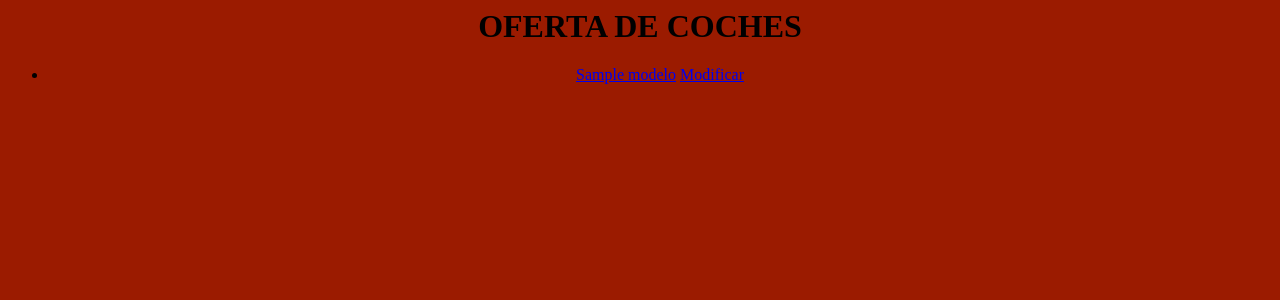
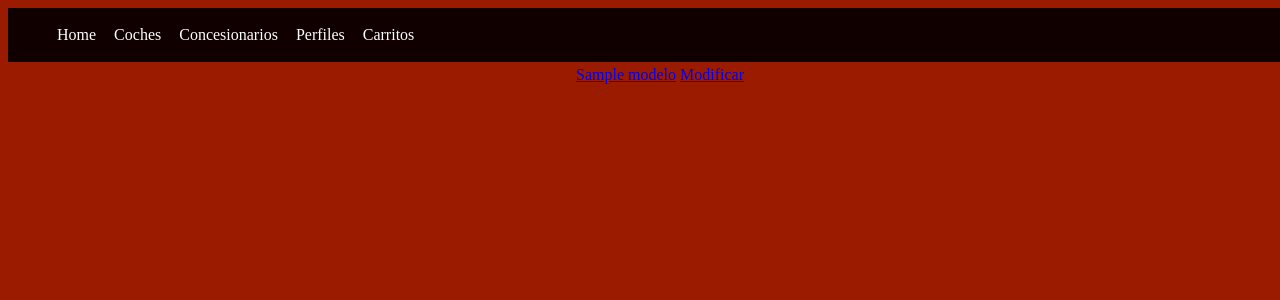
Before and after one commit to CarlosMontesino02/DjangoAppConceisonario, a Django app: template concesionario_app/templates/concesionario_app/coche_list.html in a window 1280 px wide. Shown: the top 300 px of the page. Run offline with Django 3.2, Linux system fonts and the light colour scheme; the template is opened without the code that fills it: most values are stand-ins (such as "Sample title", 1, 10 or a date in 2020).

Commit message:
Add files via upload

```diff
--- a/concesionario_app/templates/concesionario_app/coche_list.html
+++ b/concesionario_app/templates/concesionario_app/coche_list.html
@@ -1,4 +1,33 @@
-<style>
+<style type="text/css">
+#BarraHTML {
+background-color: #100000;
+    padding: 2px;
+    position: fixed;
+    width: 100%;
+z-index: 10000;
+}
+#BarraHTML ul{
+   list-style-type: none;
+}
+#BarraHTML li{
+   display: inline;
+   text-align: center;
+   margin: 0 0 0 0;
+}
+#BarraHTML li a {
+   padding: 2px 7px 7px 7px;
+   text-decoration: none;
+}
+#BarraHTML a{
+  color: white;
+}
+#BarraHTML li a:hover{
+   background-color: #333333;
+   color: #ffffff;
+}
+#texto{
+padding: 60px 0 0 0;
+}
 li,{
   border: 1px solid black;
   text-col
@@ -11,12 +40,23 @@
 }
    </style>
 {% block content %}
+
+<body style="background-color:#9B1B00;">
+<div id="BarraHTML">
+<ul>
+<li><a href="{% url 'index' %}">Home</a></li>
+<li><a href="{% url 'coches' %}">Coches</a></li>
+<li><a href="{% url 'concesionarios' %}">Concesionarios</a></li>
+<li><a href="{% url 'perfiles' %}">Perfiles</a></li>
+<li><a href="{% url 'carrito' %}">Carritos</a></li>
+</ul>
+</div>
     <center><h1 style="font-family:">OFERTA DE COCHES</h1></center>
 <body style="background-color:#9B1B00;">
     <center>
     <ul>
       {% for coche in object_list %}
-      <li> <a href="{{ coche.id }}">{{ coche.Modelo }}</a>
+      <li style=" list-style-type: none; margin: 0; padding: 0"> <a href="{{ coche.id }}">{{ coche.Modelo }}</a>
           <a href="{% url 'coche-update' coche.pk %}">Modificar</a>
       </li>
       {% empty %}
```
Also changed, not shown: concesionario_app/templates/concesionario_app/carrito_list.html (+41 -1 lines), concesionario_app/templates/concesionario_app/concesionario_list.html (+42 -2 lines), concesionario_app/templates/concesionario_app/perfil_list.html (+51 -6 lines). Lines whose indentation alone changed are shown as unchanged.
